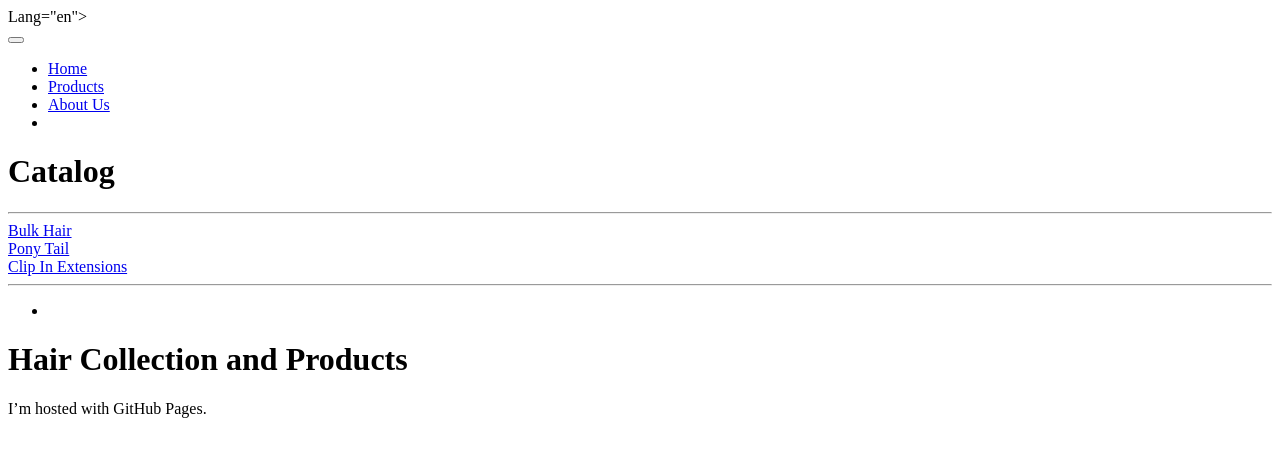
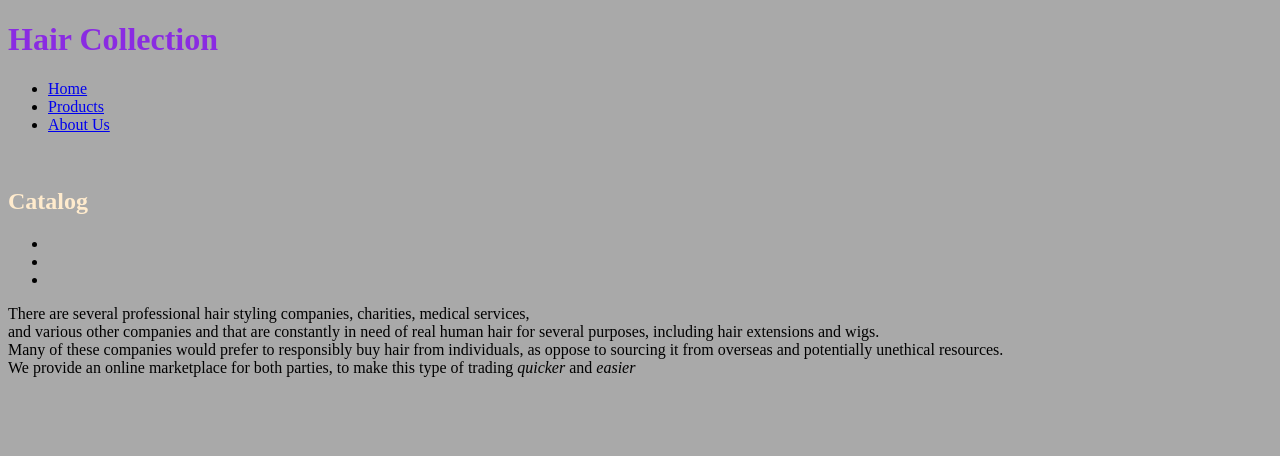
Before and after one commit to Francois-STI/Francois-STI.github.io, a plain HTML site: page index.html in a window 1280 px wide. Drawn offline with Linux system fonts and the light colour scheme.

Commit message:
Update index.html

```diff
--- a/index.html
+++ b/index.html
@@ -1,122 +1,31 @@
 <!DOCTYPE html>
-<html class=" supports-js supports-no-touch supports-csstransforms supports-csstransforms3d supports-fontface supports-pointerevents"> Lang="en">
+<html>
     <head>
         <meta charset="utf-8">
-        <title>
-            Hair Collection and Products
-        </title>
-        <meta property="og:site_name" content="Hair Collection and Products">
-        <meta property="og:url" content="https://www.francois-sti.github.io">
-        <meta property="og:type" content="website">
-        <meta property="og:description" content="Hair Collection and Products">
-        <meta name="twitter:card" content="summary_large_image">
-        <meta name="twitter:title" content="Hair Collection and Products">
-        <meta name="twitter:description" content="Hair Collection and Products">
-        <link rel="canonical" href="https://www.francois-sti.github.io">
-        <meta name="viewport" content="width=device-width,initial-scale=1,shrink-to-fit=no">
-        <meta name="theme-color" content="#1c1d1d">
-    <script>
-        window.theme = window.theme || {};
-        theme.strings = {
-            zoomClose: "Close (Esc)",
-            zoomPrev: "Previous (Left arrow key)",
-            zoomNext: "Next (Right arrow key)",
-            moneyFormat: "${{amount}}",
-            addressError: "Error looking up that address",
-            addressNoResults: "No results for that address",
-            cartEmpty: "Your cart is currently empty"}
-    </script>
+        <title> Hair Collection </title>
+        <style>
+            h1 {color:blueviolet}
+            h2 {color:blanchedalmond}
+            body {background-color: darkgrey;}
+        </style>
     </head>
-<body id="collections" class="template-list-collection">
-    <div id="shopify-section-header" class="shopify-section">
-        <style>
-            .site-header_logo img {max-width: 180px;}
-            @media screen and (max-width: 768px) {.site-header_logo img {max-width: 100%;}}
-        </style>
-        <div data-section-id="header" data-section-type="header-section" data-template="list-collection">
-    </div>
-    </div>
-    <div class="header-container drawer_header-container">
-        <div class="header-wrapper">
-        <header class="site-header" role="banner">
-            <div class="wrapper">
-                <div class="grid--full grid--table">
-                    <div class="grid_item large--hide  large--one-sixth one-quarter">
-                        <button type="button"  class="icon-fallback-text site-nav_link site-nav_link--burger js-drawer-open-button-left"  aria-controls="NavDrawer". aria-expanded="false">
-                            <span class="burger-icon burger-icon--top"></span>
-                            <span class="burger-icon burger-icon--mid"></span>
-                            <span class="burger-icon burger-icon--bottom"></span>
-                        </button>
-        </div>
-    </div>
-        <nav class="grid_item large--two-thirds large--text-right medium-down--hide" role="navigation">
-            <ul class="site-nav site-nav--init"  id="AccessibleNav">
-                <li class="site-nav_item">
-                    <a href="https://www.francois-sti.github.io" class="site-nav_link" data-meganav-type="child"> Home </a>
-                </li>
-                <li class="site-nav_item site-nav--active">
-                    <a href="/collections" class="site-nav_link" data-meganav-type="child" aria-current="page"> Products </a>
-                </li>
-                <li class="site-nav_item">
-                    <a href="/pages/about-our-company" class="site-nav_link" data-meganav-type="child"> About Us </a>
-                </li>
-                <li class="site-nav_item site-nav_expanded-item site-nav_item--compressed">
-                    <a class="site-nav_link site-nav_link--icon" href="/account"></a>
-                </li>
-            </ul>
-        </nav>
-        <div id="PageContainer" class="page-container">
-            <main class="main-content" role="main">
-                <div class="wrapper">
-                    <div id="shopify-section-list-collections-template" class="shopify-section">
-                        <header class="section-header text-center">
-                            <h1>Catalog</h1>
-                            <hr class="hr--small">
-                        </header>
-                        <div class="grid collection-grid">
-                            <div class="grid_item one-whole medium--one-third large--one-third collection-collage_item text-center">
-                                <a href="/collections/hair-collection-and-products" class="collection-grid_item-link collection-collage_item-wrapper">
-                                    <div class="collection-grid_item-title--wrapper">
-                                        <span class="collection-grid_item-title"> Bulk Hair</span>
-                                    </div>
-                                </a>
-                            </div>
-                        </div>
-                    </div>
-                </div>
-            </main>
-        </div>
-        <div class="grid_item one-half medium--one-third large--one-third collection-collage_item text-center">
-            <a href="/collections/hair-collection-and-products" class="collection-grid_item-link collection-collage_item-wrapper">
-                <div class="collection-grid_item-title--wrapper">
-                    <span class="collection-grid_item-title"> Pony Tail </span>
-                </div>
-            </a>
-        </div>
-        <div class="grid_item one-half medium--one-third large--one-third collection-collage_item text-center">
-            <a href="/collections/hair-collection-and-products" class="collection-grid_item-link collection-collage_item-wrapper">
-                <div class="collection-grid_item-title--wrapper">
-                    <span class="collection-grid_item-title"> Clip In Extensions </span>
-                </div>
-            </a>
-        </div>
-            <hr class="hr--large">
-        <div id="shopify-section-footer" class="shopify-section">
-            <footer class="site-footer small--text-center" role="contentinfo">
-                <div class="wrapper">
-                    <div class="grid-uniform">
-                        <div class="grid_item one-third small--one-whole">
-                            <ul class="no-bullets site-footer_linklist">
-                                <li>
-                                    <a href="/search"></a>
-                                </li>
-                            </ul>
-                        </div>
-                    </div>
-                </div>
-            </footer>
-        </div>
-<h1>Hair Collection and Products</h1>
-<p>I’m hosted with GitHub Pages.</p>
+<body>
+
+<h1> Hair Collection </h1>
+<ul>
+    <li><a href="#Home">Home</a></li>
+    <li><a href="Products">Products</a></li>
+    <li><a href="About-Us">About Us</a></li>
+</ul>
+
+<img scr="https://www.google.com/url?sa=i&url=https%3A%2F%2Fwww.pngwing.com%2Fen%2Fsearch%3Fq%3Dhair%2BLogo&psig=AOvVaw08T8jhtzpczRTV5xkJtcfc&ust=1680274323229000&source=images&cd=vfe&ved=2ahUKEwiP1cfi84P-AhW5mGoFHfX8ChgQjRx6BAgAEAo">
+<h2> Catalog </h2>
+<ul>
+    <li><a href="Bulk-Hair"></a></li>
+    <li><a href="Pony-Tail"></a></li>
+    <li><a href="Clip-In-Extentions"></a></li>
+</ul>
+<p>There are several professional hair styling companies, charities, medical services,<br> and various other companies and that are constantly in need of real human hair for several purposes, including hair extensions and wigs.<br>Many of these companies would prefer to responsibly buy hair from individuals, as oppose to sourcing it from overseas and potentially unethical resources.
+   <br>We provide an online marketplace for both parties, to make this type of trading <em>quicker</em> and <em>easier</em></p>
 </body>
 </html>
```
